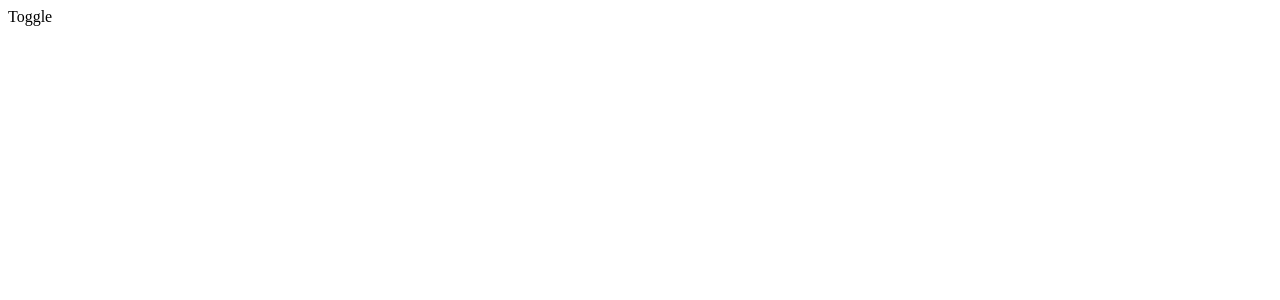
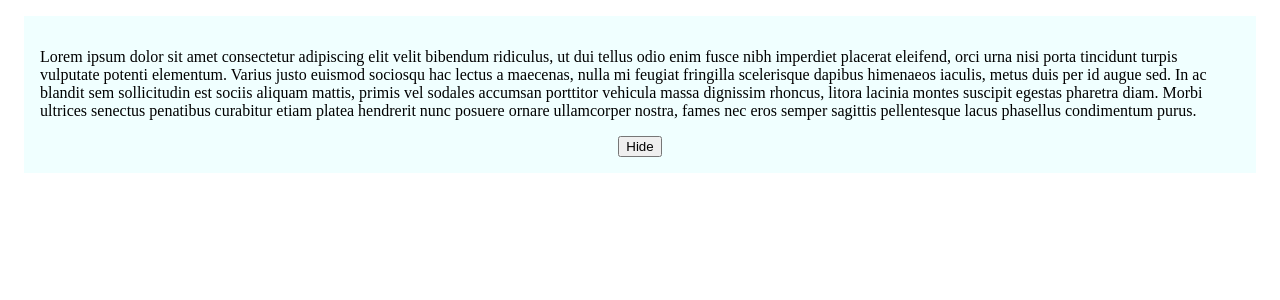
Before and after one commit to nymul-islam-moon/react-anisul-islam, a React (Create React App) app: page / in a window 1280 px wide. Shown: the top 300 px of the page. Built offline with nearby package versions, Linux system fonts and the light colour scheme.

Commit message:
Toggle Project Created

```diff
--- a/src/Toggle/Toggle.js
+++ b/src/Toggle/Toggle.js
@@ -1,7 +1,21 @@
-import React from "react";
+import React, { useState } from "react";
 
 const Toggle = () => {
-    return <div>Toggle</div>;
+
+    const [toggle, setToggle] = useState( true );
+
+
+
+    return (
+    <div style={{margin:"1rem", backgroundColor:"azure", padding: "1rem"}}>
+        {toggle && (<p>
+            Lorem ipsum dolor sit amet consectetur adipiscing elit velit bibendum ridiculus, ut dui tellus odio enim fusce nibh imperdiet placerat eleifend, orci urna nisi porta tincidunt turpis vulputate potenti elementum. Varius justo euismod sociosqu hac lectus a maecenas, nulla mi feugiat fringilla scelerisque dapibus himenaeos iaculis, metus duis per id augue sed. In ac blandit sem sollicitudin est sociis aliquam mattis, primis vel sodales accumsan porttitor vehicula massa dignissim rhoncus, litora lacinia montes suscipit egestas pharetra diam. Morbi ultrices senectus penatibus curabitur etiam platea hendrerit nunc posuere ornare ullamcorper nostra, fames nec eros semper sagittis pellentesque lacus phasellus condimentum purus.
+        </p>)}
+        <div style={{ textAlign:"center" }}>
+            <button onClick={() => { setToggle( !toggle ) } }>{ toggle ? "Hide" : "Show" }</button>
+        </div>
+    </div>
+    );
 }
 
 export default Toggle;
```
